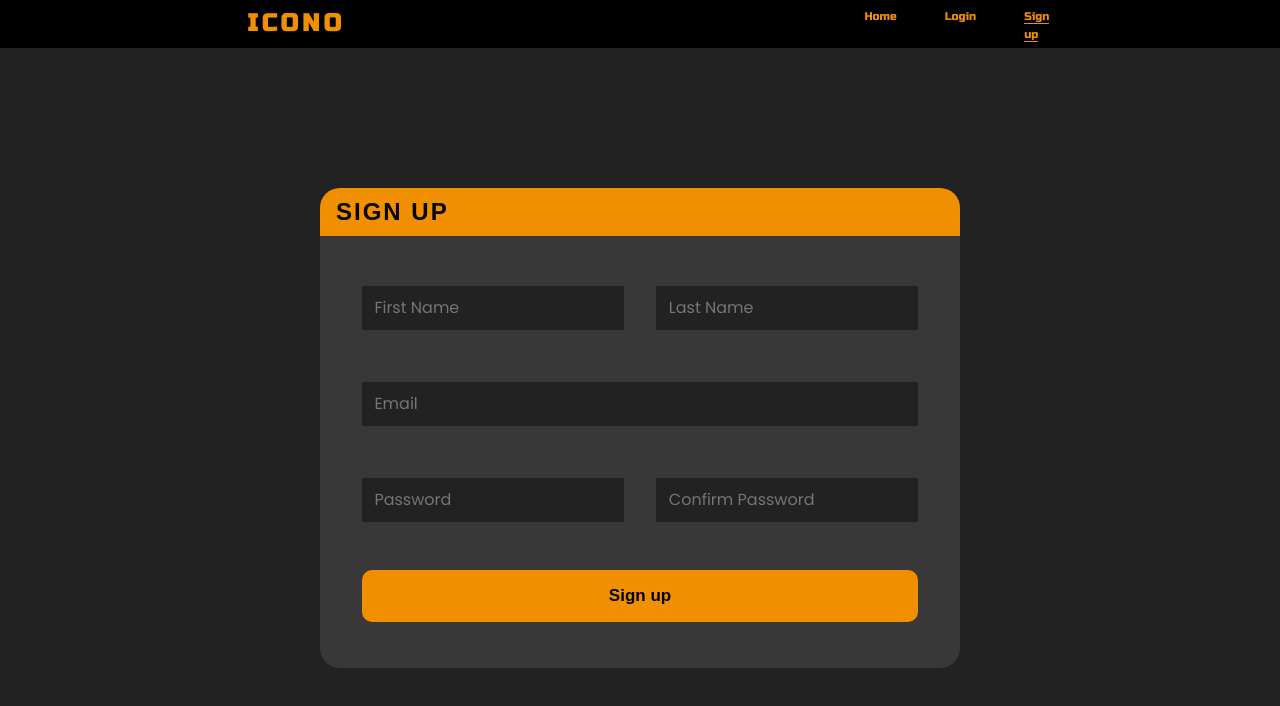
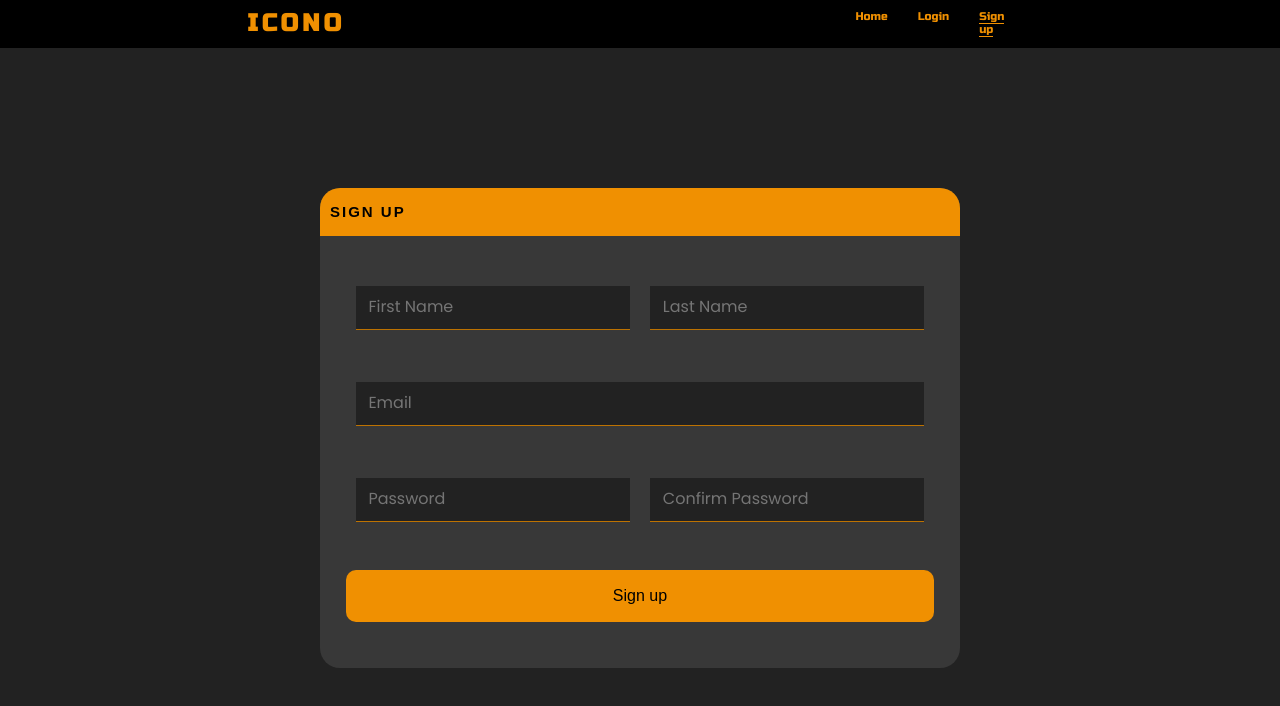
Before and after one commit to Gui-Fernandes21/icono-frontend, a Vue app: page /signup in a window 1280 px wide. Shown: the top 706 px of the page. Built offline with nearby package versions, Linux system fonts and the light colour scheme.

Commit message:
improving styles using scss

```diff
--- a/src/components/desktop/layout/NavBar.vue
+++ b/src/components/desktop/layout/NavBar.vue
@@ -34,7 +34,8 @@ export default {
 </script>
 
 <style scoped lang="scss">
-@import '@/styles/base/settings';
+@import "@/styles/base/settings";
+
 .logo {
   text-transform: uppercase;
   font-size: 3vh;
--- a/src/components/desktop/views/HomePage.vue
+++ b/src/components/desktop/views/HomePage.vue
@@ -5,8 +5,8 @@
       <h1>ICONO</h1>
     </header>
     <div class="actions">
-      <router-link :to="'/signup'">Sign up</router-link>
-      <router-link :to="'/login'">Login</router-link>
+      <router-link class="small-button" :to="'/signup'">Sign up</router-link>
+      <router-link class="small-button" :to="'/login'">Login</router-link>
     </div>
   </section>
 </template>
@@ -36,17 +36,4 @@ section h3 {
 .actions{
   margin: 1vw 0;
 }
-.actions a {
-  margin: 2vw 1vw;
-  text-decoration: none;
-  color: $base-orange;
-  padding: 0.5vw 2vw;
-  border: 1px solid $base-orange;
-  font-family: 'Poppins';
-  font-size: 0.8vw;
-}
-.actions a:hover {
-  background: $base-orange;
-  color: #222;
-}
 </style>
--- a/src/components/desktop/views/auth/LogIn.vue
+++ b/src/components/desktop/views/auth/LogIn.vue
@@ -7,6 +7,7 @@
 			<div class="main-section">
 				<div class="input-control">
 					<input
+						class="input-control__input"
 						:class="fields.email.validator.status"
 						:type="fields.email.type"
 						v-model="fields.email.value"
@@ -15,13 +16,14 @@
 				</div>
 				<div class="input-control">
 					<input
+						class="input-control__input"
 						:class="fields.secret.validator.status"
 						:type="fields.secret.type"
 						v-model="fields.secret.value"
 						:placeholder="fields.secret.placeholder"
 					/>
 				</div>
-        <button @click="login">Login</button>
+				<button class="big-button" @click="login">Login</button>
 			</div>
 		</div>
 	</section>
@@ -46,7 +48,7 @@ export default {
 				this.fields.email.value = "";
 				this.fields.secret.value = "";
 
-        this.$router.push('/home');
+				this.$router.push("/home");
 			}
 		},
 	},
@@ -54,7 +56,7 @@ export default {
 </script>
 
 <style scoped lang="scss">
-@import '@/styles/base/settings';
+@import "@/styles/base/settings";
 .card {
 	min-height: 60vh;
 	width: 50vw;
@@ -62,7 +64,7 @@ export default {
 	border-radius: 20px;
 }
 header {
-  height: 4rem;
+	height: $xl-size;
 	width: 100%;
 	background: $base-orange;
 	display: flex;
@@ -73,10 +75,10 @@ header {
 }
 header h1 {
 	text-transform: uppercase;
-  font-weight: 900;
-  font-size: 1.5rem;
-  margin: 1rem;
-  letter-spacing: 2px;
+	font-weight: 800;
+	font-size: 2.5rem;
+	margin: $l-size;
+	// letter-spacing: 1px;
 }
 .main-section {
 	height: 54vh;
@@ -86,47 +88,4 @@ header h1 {
 	justify-content: center;
 	align-content: center;
 }
-.input-control {
-  display: flex;
-  flex-direction: column;
-  justify-content: center;
-  text-align: center;
-  outline: none;
-}
-.input-control input {
-  background: transparent;
-  border: none;
-  margin: 1rem;
-  padding: 1vw;
-  color: #fff;
-  font-family: "Poppins", sans-serif;
-  background: #222;
-  outline: none;
-  font-family: "Poppins", sans-serif;
-  font-size: 18px;
-}
-button {
-  margin: 1rem 0;
-  padding: 17px 25px;
-  font-size: 16px;
-  cursor: pointer;
-  font-family: "Oswald", sans-serif;
-  font-weight: 800;
-  background: $base-orange;
-  border-radius: 10px;
-  border: none;
-  place-self: center stretch;
-}
-button:hover {
-  background: #ff9900;
-}
-.input-control input::placeholder {
-  font-family: "Poppins", sans-serif;
-}
-.input-control input.invalid {
-  border-bottom: 1px solid red;
-}
-.input-control input.valid {
-  border-bottom: 1px solid greenyellow;
-}
 </style>
--- a/src/components/desktop/views/auth/SignUp.vue
+++ b/src/components/desktop/views/auth/SignUp.vue
@@ -7,6 +7,7 @@
 			<div class="main-section">
 				<div class="input-control" v-for="field in fields" :key="field">
 					<input
+						class="input-control__input"
 						:class="field.validator.status"
 						@blur="validate(field)"
 						:type="field.type"
@@ -14,7 +15,7 @@
 						:placeholder="field.placeholder"
 					/>
 				</div>
-        <button @click="signup">Sign up</button>
+				<button class="big-button" @click="signup">Sign up</button>
 			</div>
 		</div>
 		<div class="errors-wrapper" v-if="errorList.length > 0">
@@ -36,7 +37,8 @@ export default {
 	data() {},
 	methods: {
 		async signup() {
-      const name = this.fields.firstName.value + " " + this.fields.lastName.value;
+			const name =
+				this.fields.firstName.value + " " + this.fields.lastName.value;
 
 			if (this.fields.secret.value !== this.fields.confirmSecret.value) {
 				this.errorList.push({
@@ -76,7 +78,7 @@ export default {
 </script>
 
 <style scoped lang="scss">
-@import '@/styles/base/settings';
+@import "@/styles/base/settings";
 .card {
 	min-height: 60vh;
 	width: 50vw;
@@ -115,14 +117,6 @@ header h1 {
 	justify-content: center;
 	align-content: center;
 }
-.input-control {
-  display: flex;
-  flex-direction: column;
-  justify-content: center;
-  text-align: center;
-  font-family: "Poppins", sans-serif;
-  outline: none;
-}
 .input-control:nth-child(1) {
 	grid-area: first;
 }
@@ -138,41 +132,8 @@ header h1 {
 .input-control:nth-child(5) {
 	grid-area: confirm;
 }
-.input-control input {
-  background: transparent;
-  border: none;
-  margin: 1rem;
-  padding: 1vw;
-  color: #fff;
-  background: #222;
-  outline: none;
-  font-family: "Poppins", sans-serif;
-  font-size: 16px;
-}
-.input-control input::placeholder {
-  font-family: "Poppins", sans-serif;
-}
-.input-control input.invalid {
-  border-bottom: 1px solid red;
-}
-.input-control input.valid {
-  border-bottom: 1px solid greenyellow;
-}
 button {
-  margin: 1rem;
-  padding: 16px 25px;
-  cursor: pointer;
-  font-family: "Oswald", sans-serif;
-  font-weight: 800;
-  background: $base-orange;
-  border-radius: 10px;
-  border: none;
 	grid-area: action;
-  place-self: center stretch;
-  font-size: 17px;
-}
-button:hover {
-  background: #ff9900;
 }
 #signup-wrapper {
 	position: relative;
--- a/src/styles/base/_base.scss
+++ b/src/styles/base/_base.scss
@@ -1,4 +1,8 @@
 @import '_settings.scss';
+
+html {
+  font-size: 62.5%;
+}
 
 * {
   margin: 0;
--- a/src/styles/base/_settings.scss
+++ b/src/styles/base/_settings.scss
@@ -1,2 +1,7 @@
 $base-color: #222222;
 $base-orange: #f09001;
+
+$s-size: 1.2rem;
+$m-size: 1.6rem;
+$l-size: 3.2rem;
+$xl-size: 4.8rem;
--- /dev/null
+++ b/src/styles/components/_buttons.scss
@@ -0,0 +1,29 @@
+.big-button {
+  margin: 1rem 0;
+  padding: 17px 25px;
+  font-size: 16px;
+  cursor: pointer;
+  font-family: "Oswald", sans-serif;
+  font-weight: 400;
+  background: $base-orange;
+  border-radius: 10px;
+  border: none;
+  place-self: center stretch;
+}
+.big-button:hover {
+  background: #ff9900;
+}
+
+.small-button {
+  margin: 2vw 1vw;
+  text-decoration: none;
+  color: $base-orange;
+  padding: 0.5vw 2vw;
+  border: 1px solid $base-orange;
+  font-family: 'Poppins';
+  font-size: 0.8vw;
+}
+.small-button:hover {
+  background: $base-orange;
+  color: #222;
+}
--- /dev/null
+++ b/src/styles/components/_input.scss
@@ -0,0 +1,31 @@
+.input-control {
+  display: flex;
+  flex-direction: column;
+  justify-content: center;
+  text-align: center;
+  outline: none;
+}
+
+.input-control__input {
+  background: transparent;
+  border: none;
+  margin: 1rem;
+  padding: 1vw;
+  color: #fff;
+  font-family: "Poppins", sans-serif;
+  background: #222;
+  outline: none;
+  font-family: "Poppins", sans-serif;
+  font-size: $m-size;
+  border-bottom: 1px solid darken($color: $base-orange, $amount: 10%);
+}
+
+.input-control__input::placeholder {
+  font-family: "Poppins", sans-serif;
+}
+.input-control__input.invalid {
+  border-bottom: 1px solid red;
+}
+.input-control__input.valid {
+  border-bottom: 1px solid greenyellow;
+}
--- a/src/styles/styles.scss
+++ b/src/styles/styles.scss
@@ -1,2 +1,4 @@
 @import "base/_base.scss";
 @import "base/_settings.scss";
+@import "components/_buttons.scss";
+@import "components/_input.scss";
```
Lines whose indentation alone changed are shown as unchanged.
